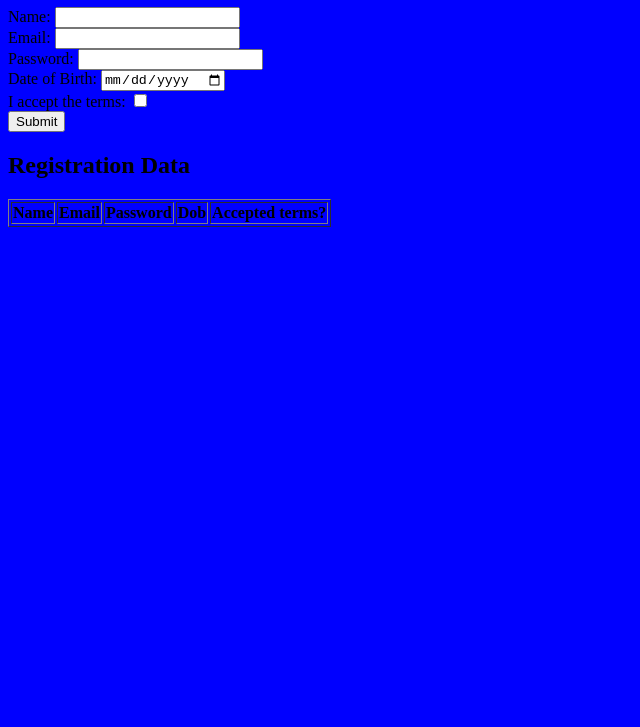
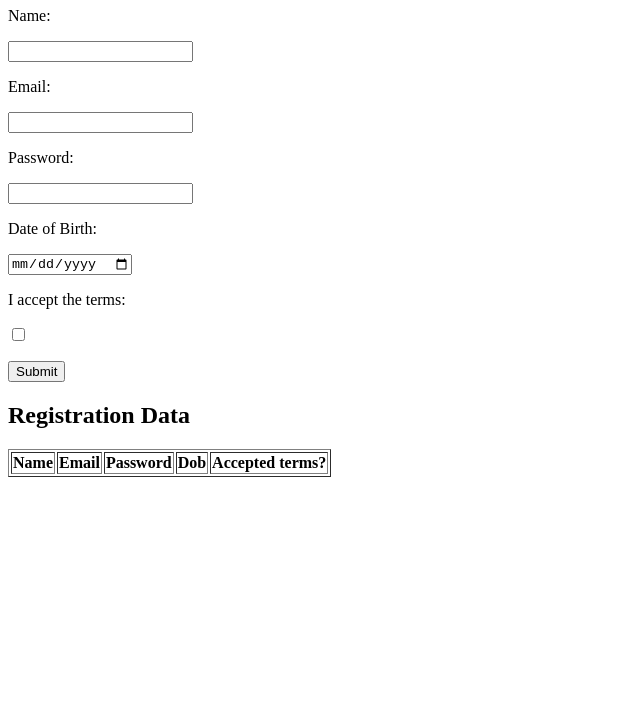
Before and after one commit to Varshith2121/wd101, a plain HTML site: page index.html in a window 1280 px wide. Shown: the part 73-800 px from the top of the page, without its empty margins (0-640 px from the left). Drawn offline with Linux system fonts and the light colour scheme.

Commit message:
Update index.html

```diff
--- a/index.html
+++ b/index.html
@@ -4,27 +4,24 @@
   <meta charset="UTF-8">
   <meta name="viewport" content="width=device-width, initial-scale=1.0">
   <title>Registration Form</title>
-  <style>body{
-    background-color:blue;
-    }</style>
 </head>
 <body>
   <h1>Registration Form</h1>
   <form id="registrationForm">
     <label for="name">Name:</label>
-    <input type="text" id="name" required><br>
+   <p> <input type="text" id="name" required></p>
 
     <label for="email">Email:</label>
-    <input type="email" id="email" required><br>
+    <p><input type="email" id="email" required></p>
 
     <label for="password">Password:</label>
-    <input type="password" id="password" required><br>
+   <p> <input type="password" id="password" required></p>
 
     <label for="dob">Date of Birth:</label>
-    <input type="date" id="dob" required><br>
+    <p><input type="date" id="dob" required></p>
 
     <label for="terms">I accept the terms:</label>
-    <input type="checkbox" id="terms" required><br>
+   <p> <input type="checkbox" id="terms" required><br></p>
 
     <button type="submit">Submit</button>
   </form>
```
